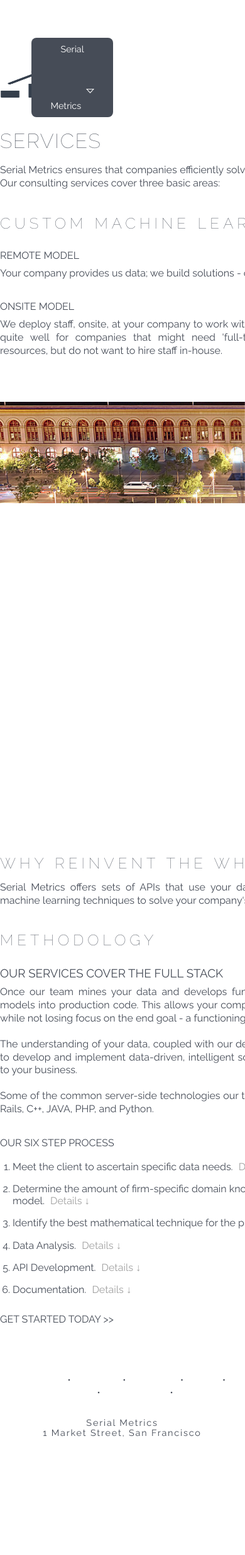
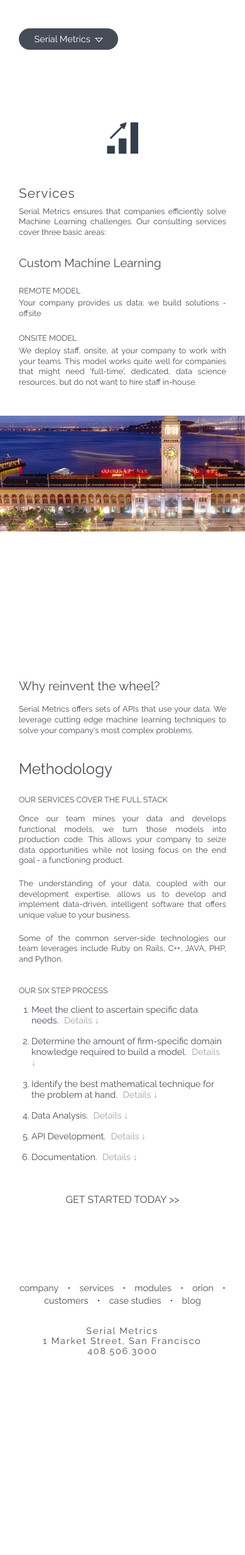
Before and after one commit to wreckslouie/serialmetrics, a PHP site: page /services.php in a window 390 px wide; the page is wider, and only the part inside the window is pictured. Shown: that part at 63% size. After the commit the page ends 2153 px from the top of that part, so only its background shows below. Run offline with PHP 8.4, Linux system fonts and the light colour scheme; some libraries are stand-ins or nearby versions.

Commit message:
made services compatible to iphone and ipad

```diff
--- a/includes/main_nav.php
+++ b/includes/main_nav.php
@@ -1,6 +1,7 @@
+<div class="side-nav col-sm-6">
 	<nav>
-	<div class="dropdown col-sm-4 text-center">
-	  <a a href="http://serialmetrics.com" class="dropdown-toggle" type="button" aria-expanded="true">
+		<div class="dropdown col-sm-4">
+		  <a href="http://serialmetrics.com" class="btn dropdown-toggle" type="button" aria-expanded="true">
 		    Serial Metrics&nbsp;&nbsp;<img src="images/home_page/down-arrow.png"></i>
 		  </a>
 		  <ul class="dropdown-menu" role="menu" aria-labelledby="dropdownMenu1">
@@ -14,3 +15,4 @@
 		  </ul>
 		</div>
 	</nav>
+</div>
--- a/js/main.js
+++ b/js/main.js
@@ -43,6 +43,24 @@ $(document).ready(function () {
 		$('#datastack .layers > div').hover(hover, release);
 
 
+	/////////--- SERVICES > Step summary
+	$('.step-summary').click(function() {
+		var details = $(this).parent().find('.step-details');
+
+		details.slideToggle(300, function() {
+			var less = $(this).parent().find('.less');
+			var more = $(this).parent().find('.more');
+
+			if (!less.is(':visible')){
+				less.attr('style', 'display:inline');
+				more.attr('style', 'display:none');
+			} else {
+				less.attr('style', 'display:none');
+				more.attr('style', 'display:inline');
+			}
+		});
+	});
+
 
 });
 
@@ -76,5 +94,3 @@ function initialize() {
 
 	});
 }
-
-google.maps.event.addDomListener(window, 'load', initialize);
--- a/services.php
+++ b/services.php
@@ -3,39 +3,76 @@
 <head>
 	<title>Services</title>
 	<?php include('includes/head_links.php'); ?>
-	<link rel="stylesheet" type="text/css" href="styles/services.css">
-	<script type="text/javascript" src="js/services.js"></script>
+	<link rel="stylesheet" type="text/css" href="styles/pages/services.css">
 </head>
 
-<body class="inside-page">
-	<section class="curtain">
+<body class="white">
+
+	<!-- $MAIN_NAV -->
+	<section id="navigation">
+		<div class="container">
+			<div class="row">
 				<?php include('includes/main_nav.php'); ?>
-		<div class="main-content">
-			<img src="images/services_page/graph.png" class="ico-graph">
+				</div>
+			</div>
+		</div>
+	</section>
+
+	<!-- $SERVICES -->
+	<section id="services">
+		<div class="container">
+			<div class="row">
+
+				<div class="col-sm-8 col-sm-offset-2">
+					<div class="col-sm-3 header-image">
+						<img src="images/services_page/graph.png">
+					</div>
+					<div class="clearfix"></div>
+
+					<div class="col-sm-12 content">
+						<div>
 							<h1>Services</h1>
 							<p>Serial Metrics ensures that companies efficiently solve Machine Learning challenges. Our
 							consulting services cover three basic areas:</p>
+						</div>
 
+						<div>
 							<h2>Custom Machine Learning</h2>
 							<h3>Remote Model</h3>
 							<p>Your company provides us data; we build solutions - offsite</p>
+						</div>
 
+						<div>
 							<h3>Onsite Model</h3>
 							<p>We deploy staff, onsite, at your company to work with
 							your teams.  This model works quite well for companies that might need
 							'full-time', dedicated, data science resources, but do not want to hire staff in-house.</p>
+						</div>
+					</div>
+				</div>
 
 			</div>
+		</div>
 	</section>
-	<section style="height:630px;">
+
+	<section id="background">
 	</section>
-	<section class="curtain">
-		<div class="main-content">
+
+	<section id="info">
+		<div class="container">
+			<div class="row">
+
+				<div class="col-sm-8 col-sm-offset-2">
+					<div class="col-sm-12 content">
+						<div>
 							<h2><a href="module_products.php">Why reinvent the wheel?</a></h2>
-			<p>Serial Metrics offers sets of APIs that use your data. We leverage cutting edge machine learning techniques to solve your company&lsquo;s most complex problems.</p>
+							<p>Serial Metrics offers sets of APIs that use your data. We leverage cutting edge machine learning techniques
+							   to solve your company&lsquo;s most complex problems.</p>
+						</div>
 
+						<div>
 							<h2>Methodology</h2>
-			<h3><span style="font-size: 1.17em;">Our services cover the full stack</span></h3>
+							<h3>Our services cover the full stack</h3>
 							<p>Once our team mines your data and develops functional models, we turn those models into
 							production code. This allows your company to seize data opportunities while not losing focus
 							on the end goal - a functioning product.</p>
@@ -44,7 +81,9 @@
 							business.</p>
 							<p>Some of the common server-side technologies our team leverages include Ruby on Rails,
 							C++, JAVA, PHP, and Python.</p>
+						</div>
 
+						<div class="col-sm-10" style="padding:0">
 							<h3>Our six step process</h3>
 							<ol>
 								<li><span class="step-summary">
@@ -112,9 +151,22 @@
 									</p>
 								</li>
 							</ol>
+						</div>
+						<div class="clearfix"></div>
+						<div class="get-started">
 							<a class="button" href="contact.php" target="_parent">Get Started Today >></a>
 						</div>
-		<?php include('includes/footer.php'); ?>
+					</div>
+				</div>
+
+			</div>
+		</div>
 	</section>
+
+	<!-- $FOOTER SECTION -->
+	<?php include('includes/footer.php') ?>
+
+	<!-- JAVASCRIPT IMPORTS -->
+	<?php include('includes/scripts.php'); ?>
 </body>
 </html>
--- a/styles/main.css
+++ b/styles/main.css
@@ -35,6 +35,17 @@ html {
     color:#FFF;
     font-weight:100;
     line-height:1; }
+
+    body.white {
+      background-color: #FFF;
+      color: #464c57;
+      font-weight:normal;
+    }
+
+    body.white  a {
+        color: #464c57;
+    }
+
 
     body h1 {
       font-size: 3.6em;
@@ -52,16 +63,23 @@ html {
 
 .nav-menu {
   height:235px;}
-  .nav-menu .container .row div {
-    padding-top:35px;}
 
 /***************
   TOP SIDE-NAV
   ****************/
+  /** default version **/
+  body .side-nav {
+    margin: 80px 0; }
   nav {}
     nav .dropdown {}
 
-      nav .dropdown button {
+      nav .dropdown a {
+        background:transparent;
+        border:none;
+        color:#fff;
+        font:inherit;
+        font-size:0.9em; }
+      nav .dropdown a:hover {
         background:transparent;
         border:none;
         color:#fff;
@@ -81,7 +100,38 @@ html {
           line-height: 1.8em; }
         nav .dropdown ul.dropdown-menu li > a:hover {
           background:transparent;
-          font-weight:bold; }
+          font-weight:bold;}
+
+  /** white version **/
+  body.white .side-nav {
+    margin: 80px 0; }
+    body.white nav {}
+      body.white nav .dropdown {}
+
+        body.white nav .dropdown a {
+            background:#464c57;
+            border:none;
+            color:#fff;
+            font:inherit;
+            font-size:0.9em;
+            padding: 10px 24.5px; }
+          body.white nav .dropdown ul.dropdown-menu {
+            background:#464c57;
+            box-shadow:0 0 0 0;
+            border: 1px solid #464c57;
+            border-radius: 0 0 8px 8px;
+            margin-left:15px; }
+
+            body.white nav .dropdown ul.dropdown-menu li > a {
+              color:#fff;
+              font-size: 1.0em;
+              font-weight:normal;
+              line-height: 1.1em; }
+            body.white nav .dropdown ul.dropdown-menu li > a:hover {
+              background:#464c57;
+              color:#fff;
+              font-weight:bold;
+              border-radius: 4px 4px 0 0; }
 
 /******
   ICONS
@@ -103,6 +153,9 @@ img.ico-abacus {
     width: 65px; height: 47px;}
 img.ico-geo-inference {
     height: 48px; width: 80px;}
+
+.header-image img {
+  width:75%; }
 
 /*****************
   FOOTER SECTION
@@ -135,6 +188,8 @@ img.ico-geo-inference {
       font-weight:bold; }
 
   /** Default Nav **/
+  #footer .footer-nav {
+    padding: 0;}
   #footer .footer-nav ul > li {
     font-size:0.9em;
     margin:0 19px;
@@ -163,13 +218,31 @@ img.ico-geo-inference {
   /*************
     TOP SIDE-NAV
     *************/
-  .nav-menu {
+  /** Default version **/
+  body .nav-menu {
     height:85px;}
     nav {}
       nav .dropdown {}
         nav .dropdown ul.dropdown-menu {
           margin-left:235px;
           background-color:#2e2f2e; }
+
+  /** White version **/
+  body.white .side-nav {
+    margin:0; }
+  body.white .nav-menu {}
+    body.white nav {}
+      body.white nav .dropdown {}
+        body.white nav .dropdown a {
+          border-radius: 20px }
+        body.white nav .dropdown:hover > a {
+          border-radius: 20px 20px 0 0;}
+        body.white nav .dropdown ul.dropdown-menu {
+          margin-left: 49px;
+          border-radius:0 0 20px 20px;}
+        body.white nav .dropdown ul.dropdown-menu li a {
+          background:transparent;}
+
 
   /******
     ICONS
@@ -192,6 +265,10 @@ img.ico-geo-inference {
   img.ico-geo-inference {
       height: 38px; width: 70px;}
 
+.header-image {text-align:center;}
+  .header-image img {
+    width:15%; }
+
   /*******
     FOOTER
     ********/
--- a/styles/pages/home.css
+++ b/styles/pages/home.css
@@ -88,7 +88,7 @@ section {}
 	  			display: inline-block;
 	  			padding-bottom:10px; }
   		#datastack .layers {
-			margin-left:80px; height:505px; }
+			margin-left:215px; height:505px; }
 			#datastack .layers div {
 				position:absolute; }
 
--- /dev/null
+++ b/styles/pages/services.css
@@ -0,0 +1,226 @@
+body:after {
+  content: "";
+  height: 600px;
+  width:100%;
+  position: fixed;
+  left: 0;
+  right: 0;
+  bottom: 140px;
+  background-image: url('../../images/services_page/ferry-building.jpg');
+  background-size:cover;
+
+  background-repeat: no-repeat;
+  z-index: 1;}
+
+#background {
+  height:500px; z-index:1;
+}
+
+section {
+  z-index:2;
+  background-color:inherit;
+  position:relative;
+  padding:60px 0;
+  -webkit-transform: translate3d(0,0,0); }
+
+
+	/*******************
+		SERVICES SECTION
+		*******************/
+	#services {}
+		#services .header-image {
+			margin:25px 0;}
+
+
+		#services .content {}
+			#services .content div > h1 {
+				font-size: 2em;
+				font-weight:normal;
+    			margin: 25px 0 10px;
+    			text-transform: none; }
+    		#services .content div > h2 {
+    			font-size: 1.5em;
+   				margin: 25px 0 0;
+   				font-weight:normal;
+   				letter-spacing: 0;
+   				text-transform: none;}
+   			#services .content div > h3 {
+   				margin-top: 25px;
+    			text-transform: uppercase; }
+    		#services .content div > p {
+    			line-height: 1.3em;
+    			padding: 10px 0;
+          text-align: justify; }
+
+    #info {}
+    	#info .content {}
+
+        #info .content div.get-started {
+          margin-top: 35px;
+          text-transform: uppercase; }
+
+    		#info .content div > h2 {
+    			font-size: 1.5em;
+   				margin: 25px 0 0;
+   				font-weight:normal;
+   				letter-spacing: 0;
+   				text-transform: none;}
+   				#info .content div > h2 > a {
+					font-size:1.1em; }
+
+   			#info .content div > h3 {
+   				margin-top: 25px;
+    			text-transform: uppercase; }
+
+    		#info .content div > p {
+    			line-height: 1.3em;
+    			padding: 10px 0;
+          text-align: justify; }
+
+        #info .content div > ol > li {
+          line-height: 1.2em;
+          margin: 16px 0 16px 20px; }
+
+          #info .content div > ol > li > span.step-summary {
+            cursor: pointer; }
+            #info .content div > ol > li > span.step-summary > span {
+              margin-left: 5px; color: #a0a0a0;}
+            #info .content div > ol > li > span.step-summary > span.less {
+              display:none; }
+          #info .content div > ol > li > p.step-details {
+            display:none;
+            text-align: justify;
+            line-height: 1.3em;
+            padding: 10px 0;}
+
+
+/*
+####################
+# 640X480 (IPHONE) #
+####################
+*/
+@media (max-width:660px) {
+
+  body:after {
+    width:100%;
+    height:32%;
+    bottom: 0;}
+
+  #background {
+    height: 340px; z-index:1; }
+
+
+  section {
+    padding: 45px 0;}
+
+  /*****************
+    SERVICES SECTION
+    *******************/
+  #services .content {}
+    #services .content div > h1 {
+      font-size: 1.3em; }
+      #services .content div > h2 {
+        font-size: 1.17em;}
+      #services .content div > h3 {
+        font-size: 0.78em;
+        margin-bottom:5px; }
+      #services .content div > p {
+        font-size: 0.8em;
+        padding:0;}
+
+
+  #info {}
+    #info .content {}
+
+      #info .content div.get-started {
+        text-align: center; }
+
+      #info .content div.get-started {
+        margin-top: 35px;
+        text-transform: uppercase; }
+      #info .content div > h2 {
+        font-size: 1.5em;}
+        #info .content div > h2 > a {
+          font-size: 0.82em; }
+
+      #info .content div > h3 {
+        font-size: 0.78em;
+        margin-bottom:5px;}
+
+      #info .content div > p {
+        font-size: 0.8em; }
+
+      #info .content div > ol > li {
+        font-size: 0.89em;
+        padding: 0;}
+
+        #info .content div > ol > li > p.step-details {
+          font-size: 0.92em;}
+}
+
+
+/*
+####################
+# 320X480 (IPHONE) #
+####################
+*/
+@media (max-width:340px) {
+
+  body:after {
+    width:100%;
+    height:15%;
+    bottom: 140px;}
+
+  #background {
+    height: 25%; z-index:1; }
+
+
+  section {padding: 45px 0;}
+
+  /*****************
+    SERVICES SECTION
+    *******************/
+  #services .content {}
+    #services .content div > h1 {
+      font-size: 1.7em; }
+      #services .content div > h2 {
+        font-size: 1.17em;}
+      #services .content div > h3 {
+        font-size: 0.9em; }
+      #services .content div > p {
+        font-size: 0.8em; }
+
+
+  #info {}
+    #info .content {}
+
+      #info .content div.get-started {
+        text-align: center; }
+
+      #info .content div.get-started {
+        margin-top: 35px;
+        text-transform: uppercase; }
+      #info .content div > h2 {
+        font-size: 1.5em;}
+        #info .content div > h2 > a {
+          font-size: 0.82em; }
+
+      #info .content div > h3 {
+        font-size: 0.76em;
+        letter-spacing: 0;
+        padding-bottom: 5px;}
+
+      #info .content div > p {
+        line-height: 1.3em;
+        padding: 10px 0;
+        text-align: justify;
+        font-size:0.9em; }
+
+      #info .content div > ol > li {
+        font-size: 0.89em;
+        padding: 0;}
+
+        #info .content div > ol > li > p.step-details {
+          font-size: 1em;}
+
+}
```
Also changed, not shown: other parts of styles/main.css (+36 -2 lines), index.php (+5 -3 lines). Lines whose indentation alone changed are shown as unchanged.
